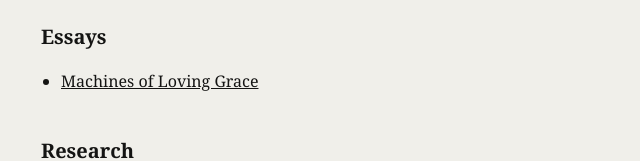
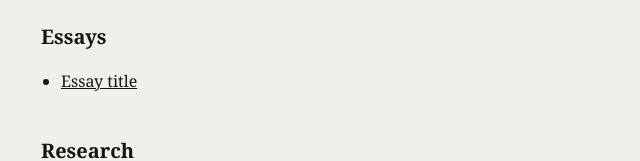
Before and after one commit to Dario-Site-2/site, a plain HTML site: page index.html in a window 1280 px wide. Shown: the part 271-432 px from the top of the page, without its empty margins (319-959 px from the left). Drawn offline with Linux system fonts and the light colour scheme.

Commit message:
Update index.html

```diff
--- a/index.html
+++ b/index.html
@@ -85,8 +85,8 @@
                 <nav>
                     <ul>
                         <li>
-                            <a href="essays/machines-of-loving-grace.html"
-                                >Machines of Loving Grace</a
+                            <a href="essays/essay-title.html"
+                                >Essay title</a
                             >
                         </li>
                         <!-- Add more essays here -->
```
